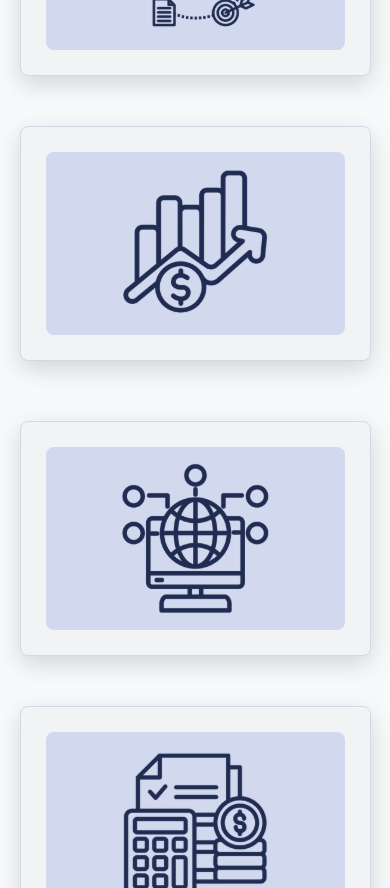
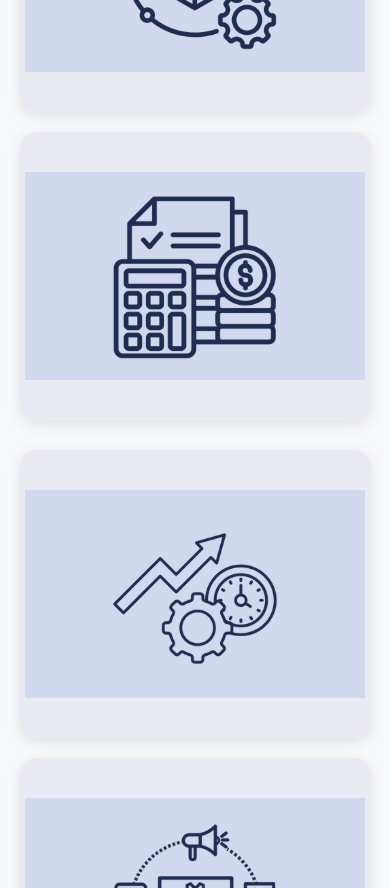
Before and after one commit to Donniedarko45/TALENTTROX, a React (Vite) app: page / in a window 390 px wide. Shown: the part 4220-5108 px from the top of the page. Built offline with nearby package versions, Linux system fonts and the light colour scheme.

Commit message:
Refactor EveryField component to enhance card details and improve layout responsiveness

```diff
--- a/src/Componets/EveyField/EveryField.css
+++ b/src/Componets/EveyField/EveryField.css
@@ -1,8 +1,8 @@
 /* Main container for the "Every Field" section */
 .every-field-section {
   padding: 80px 5%;
-  background-color: #f8f9fa; /* Slightly off-white background like the image */
-  font-family: 'Segoe UI', Tahoma, Geneva, Verdana, sans-serif;
+  background-color: #f8f9fa;
+
   text-align: center;
 }
 
@@ -10,135 +10,145 @@
   font-size: 2.8rem;
   font-weight: 700;
   color: #152147;
-  margin-bottom: 60px; /* Increased margin for better spacing */
+  margin-bottom: 60px;
 }
 
-/* This is the main container for the columns */
+/* Grid layout for columns */
 .fields-grid {
   display: flex;
-  justify-content: center; /* Center the columns horizontally */
-  align-items: center;    /* Vertically align the columns to the center */
-  gap: 50px;
+  justify-content: center;
+  align-items: flex-start;
+  gap: 30px;
   max-width: 1300px;
   margin: 0 auto;
 }
 
-/* This is for each of the three columns */
 .fields-column {
   display: flex;
-  flex-direction: column; /* Stack the cards vertically */
-  gap: 60px; /* Increased vertical space between cards in a single column */
-  width: 30%; /* Assign a width to the columns */
+  flex-direction: column;
+  gap: 30px;
+  width: 30%;
 }
+
+/* --- CARD STYLING FOR REVEAL EFFECT --- */
 
 /* Individual field card */
 .field-card {
-  background-color: #f1f3f5; /* Darker background for better contrast */
-  border-radius: 8px; /* Less rounded initially */
-  padding: 25px;
-  box-shadow: 0 8px 25px rgba(0, 0, 0, 0.15); /* Increased shadow for more prominence */
-  transition: transform 0.3s ease, box-shadow 0.3s ease, border 0.3s ease, border-radius 0.3s ease;
-  border: 1px solid #d1d9e6; /* Darker border for better definition */
-  position: relative;
-  overflow: visible;
+  border-radius: 16px;
+  box-shadow: 0 4px 15px rgba(0, 0, 0, 0.1);
+  cursor: pointer;
+  background-color: #ffffff;
+  overflow: hidden; /* Crucial for the max-height animation */
+  transition: transform 0.3s ease, box-shadow 0.3s ease;
 }
 
-/* Layer that scrolls out from card */
-.field-card::before {
-  content: '';
-  position: absolute;
-  top: 0;
-  left: 0;
-  width: 100%;
-  height: 100%;
-  background: #f1f3f5; /* Same darker background as original card */
-  border-radius: inherit;
-  border-top: none; /* Remove/hide top border for seamless flow */
-  border-bottom: 2px solid #9ca3af; /* Stronger bottom border for clear visibility */
-  border-left: 2px solid #9ca3af; /* Stronger left border for clear visibility */
-  border-right: 2px solid #9ca3af; /* Stronger right border for clear visibility */
-  box-shadow: 0 6px 16px rgba(0, 0, 0, 0.12); /* Stronger shadow for depth */
-  transform: translateY(75px);
-  opacity: 0;
-  pointer-events: none;
-  z-index: 1;
-  animation: scrollBackUp 0.4s ease-in forwards;
+.field-card:hover {
+  transform: translateY(-5px);
+  box-shadow: 0 8px 25px rgba(0, 0, 0, 0.15);
 }
 
-/* Animation: Scroll out on hover */
-.field-card:hover::before {
-  animation: scrollOut 0.6s ease-out forwards;
+/* The top area with the icon, always visible */
+.card-image-area {
+  display: flex;
+  justify-content: center;
+  align-items: center;
+  padding: 40px 20px;
+  box-sizing: border-box;
+  background-color: #e9eaf2;
 }
 
-/* Scroll down animation */
-@keyframes scrollOut {
-  0% {
-    transform: translateY(0);
-    opacity: 0.3;
-  }
-  50% {
-    transform: translateY(50px);
-    opacity: 0.2;
-  }
-  100% {
-    transform: translateY(75px);
-    opacity: 0;
+
+
+/* The bottom details panel that is revealed */
+.card-details-area {
+  padding: 0 24px; /* Collapse padding initially */
+  box-sizing: border-box;
+  text-align: left;
+
+  /* Initial state: collapsed and invisible */
+  max-height: 0;
+  opacity: 0;
+  overflow: hidden;
+  transition: max-height 0.4s ease-in-out, padding 0.4s ease-in-out, opacity 0.2s ease-in-out 0.2s;
+}
+
+/* Hover state: expand the panel to reveal content */
+.field-card:hover .card-details-area {
+  padding: 24px; /* Add padding back on hover */
+  max-height: 300px; /* Set a height large enough for the content */
+  opacity: 1;
+}
+
+/* Styling for content inside the details panel */
+.card-details-area h3 {
+  font-size: 1.5rem;
+  font-weight: 700;
+  color: #111827;
+  margin: 0 0 12px 0;
+  white-space: nowrap;
+}
+
+.card-details-area p {
+  font-size: 0.9rem;
+  color: #4b5563;
+  line-height: 1.6;
+  margin: 0 0 20px 0;
+  height: 4.8em;
+  overflow: hidden;
+}
+
+.company-info {
+  display: flex;
+  align-items: center;
+  gap: 12px;
+  font-size: 0.9rem;
+  color: #374151;
+}
+
+.company-logos {
+  display: flex;
+  align-items: center;
+  gap: 10px;
+}
+
+.company-logos img {
+  height: 20px;
+  width: auto;
+  object-fit: contain;
+}
+
+.more-text {
+  font-size: 0.8rem;
+  color: #6b7280;
+}
+
+
+/* --- Responsive adjustments --- */
+@media (max-width: 992px) {
+  .fields-grid {
+    gap: 20px;
   }
 }
 
-/* Scroll back up animation when cursor leaves */
-@keyframes scrollBackUp {
-  0% {
-    transform: translateY(75px);
-    opacity: 0;
-  }
-  50% {
-    transform: translateY(50px);
-    opacity: 0.2;
-  }
-  100% {
-    transform: translateY(0);
-    opacity: 0;
-  }
-}
-
-.field-card:hover {
-  transform: none;
-  box-shadow: 0 0 8px rgba(0, 0, 0, 0.6);
-  border: 2px solid #6b7280; /* Lighter gray-blue border */
-  border-radius: 20px; /* More rounded on hover */
-}
-
-.field-card img {
-  width: 100%;
-  height: auto;
-  display: block;
-  background-color: #e9eaf2; /* Placeholder background for the image area */
-  border-radius: 8px; /* Rounded corners for the image itself */
-  position: relative;
-  z-index: 2; /* Above the animation overlay */
-}
-
-/* Responsive adjustments */
 @media (max-width: 768px) {
   .every-field-section h2 {
     font-size: 2.2rem;
   }
-
-  /* On smaller screens, stack the columns vertically */
   .fields-grid {
     flex-direction: column;
     align-items: center;
   }
-
   .fields-column {
-    width: 80%; /* Give columns more width when stacked */
-    max-width: 400px;
+    width: 80%;
+    max-width: 450px;
   }
 }
 
 @media (max-width: 576px) {
   .fields-column {
-    width: 100%; /* Full width on mobile */
+    width: 100%;
+  }
+  .card-details-area h3 {
+    font-size: 1.3rem;
   }
 }
--- a/src/Componets/EveyField/EveyField.jsx
+++ b/src/Componets/EveyField/EveyField.jsx
@@ -1,6 +1,7 @@
 import React from 'react';
 import './EveryField.css';
 
+// Import your images (ensure paths are correct)
 import Image1 from './1.svg';
 import Image2 from './2.svg';
 import Image3 from './3.svg';
@@ -9,58 +10,135 @@ import Image5 from './5.svg';
 import Image6 from './6.svg';
 import Image7 from './7.svg';
 import Image8 from './8.svg';
+
+// Complete list of Logo URLs
+const deloitteLogo = 'https://upload.wikimedia.org/wikipedia/commons/thumb/2/2b/DeloitteNewLogo.svg/2560px-DeloitteNewLogo.svg.png';
+const kpmgLogo = 'https://upload.wikimedia.org/wikipedia/commons/thumb/9/9d/KPMG_logo.svg/2560px-KPMG_logo.svg.png';
+const pwcLogo = 'https://upload.wikimedia.org/wikipedia/commons/thumb/5/53/PwC_logo.svg/2560px-PwC_logo.svg.png';
+const iciciLogo = 'https://upload.wikimedia.org/wikipedia/commons/thumb/1/12/ICICI_Bank_Logo.svg/2560px-ICICI_Bank_Logo.svg.png';
+const nykaaLogo = 'https://cdn.iconscout.com/icon/free/png-256/free-nykaa-3384872-2822953.png';
+const myntraLogo = 'https://upload.wikimedia.org/wikipedia/commons/thumb/d/d5/Myntra_logo.svg/2560px-Myntra_logo.svg.png';
+const flipkartLogo = 'https://upload.wikimedia.org/wikipedia/commons/thumb/a/a9/Flipkart_logo.svg/2560px-Flipkart_logo.svg.png';
+const delhiveryLogo = 'https://upload.wikimedia.org/wikipedia/en/thumb/3/39/Delhivery_Logo.svg/1200px-Delhivery_Logo.svg.png';
+const razorpayLogo = 'https://upload.wikimedia.org/wikipedia/en/thumb/8/89/Razorpay_logo.svg/1200px-Razorpay_logo.svg.png';
+const microsoftLogo = 'https://upload.wikimedia.org/wikipedia/commons/thumb/4/44/Microsoft_logo.svg/2048px-Microsoft_logo.svg.png';
+const eyLogo = 'https://upload.wikimedia.org/wikipedia/commons/thumb/3/35/EY_logo_2019.svg/1200px-EY_logo_2019.svg.png';
+const amazonLogo = 'https://upload.wikimedia.org/wikipedia/commons/thumb/a/a9/Amazon_logo.svg/2560px-Amazon_logo.svg.png';
+const infosysLogo = 'https://upload.wikimedia.org/wikipedia/commons/thumb/9/95/Infosys_logo.svg/2560px-Infosys_logo.svg.png';
+const googleLogo = 'https://upload.wikimedia.org/wikipedia/commons/thumb/c/c1/Google_%22G%22_logo.svg/2048px-Google_%22G%22_logo.svg.png';
+const zendeskLogo = 'https://upload.wikimedia.org/wikipedia/commons/thumb/a/a2/Zendesk_logo.svg/2560px-Zendesk_logo.svg.png';
+const intercomLogo = 'https://upload.wikimedia.org/wikipedia/commons/thumb/b/b8/Intercom_logo.svg/2560px-Intercom_logo.svg.png';
+
 const fields = [
-  { id: 1, alt: 'Human Resources and Finance', image: Image1 },
-  { id: 2, alt: 'Financial Growth Chart', image: Image3 },
-  { id: 3, alt: 'Product Development Lifecycle', image: Image6 },
-  { id: 4, alt: 'Digital Marketing', image: Image2 },
-  { id: 5, alt: 'Process Optimization', image: Image7 },
-  { id: 6, alt: 'Accounting and Billing', image: Image4 },
-  { id: 7, alt: 'Global Networking', image: Image5 },
-  { id: 8, alt: 'Customer Support', image: Image8 },
+  {
+    id: 1,
+    image: Image1,
+    alt: 'Human Resources',
+    title: 'Human Resources',
+    description: 'Manages recruitment, employee relations, training, and benefits to build a strong and engaged workforce.',
+    companies: [ { name: 'Deloitte', logo: deloitteLogo }, { name: 'KPMG', logo: kpmgLogo } ]
+  },
+  {
+    id: 2,
+    image: Image2,
+    alt: 'Finance and Accounting',
+    title: 'Finance & Accounting',
+    description: 'Handles budgeting, financial reporting, auditing, and compliance to ensure the company\'s fiscal health.',
+    companies: [ { name: 'PwC', logo: pwcLogo }, { name: 'ICICI Bank', logo: iciciLogo } ]
+  },
+  {
+    id: 3,
+    image: Image3,
+    alt: 'Marketing',
+    title: 'Marketing',
+    description: 'Creates and executes strategies to build brand awareness, attract customers, and drive business growth.',
+    companies: [ { name: 'Nykaa', logo: nykaaLogo }, { name: 'Myntra', logo: myntraLogo } ]
+  },
+  {
+    id: 4,
+    image: Image4,
+    alt: 'Business Development',
+    title: 'Business Development',
+    description: 'Focuses on generating leads, creating deals, and expanding the company\'s market reach and revenue.',
+    companies: [ { name: 'EY', logo: eyLogo }, { name: 'Amazon', logo: amazonLogo } ]
+  },
+  {
+    id: 5,
+    image: Image5,
+    alt: 'Operations',
+    title: 'Operations',
+    description: 'Oversees day-to-day processes, logistics, and supply chains to ensure efficiency and quality in service.',
+    companies: [ { name: 'Flipkart', logo: flipkartLogo }, { name: 'Delhivery', logo: delhiveryLogo } ]
+  },
+  {
+    id: 6,
+    image: Image6,
+    alt: 'Information Technology',
+    title: 'Information Technology',
+    description: 'Manages the company\'s technology infrastructure, ensuring smooth digital operations, security, and support.',
+    companies: [ { name: 'Infosys', logo: infosysLogo }, { name: 'Google', logo: googleLogo } ]
+  },
+  {
+    id: 7,
+    image: Image7,
+    alt: 'Product Management',
+    title: 'Product Management',
+    description: 'Drives the development and lifecycle of products by aligning business goals with customer needs and market trends.',
+    companies: [ { name: 'Razorpay', logo: razorpayLogo }, { name: 'Microsoft', logo: microsoftLogo } ]
+  },
+  {
+    id: 8,
+    image: Image8,
+    alt: 'Customer Service',
+    title: 'Customer Service',
+    description: 'Provides assistance to customers by resolving issues, offering guidance, and ensuring a positive experience.',
+    companies: [ { name: 'Zendesk', logo: zendeskLogo }, { name: 'Intercom', logo: intercomLogo } ]
+  },
 ];
+
 
 function EveryField() {
   const column1 = fields.slice(0, 3);
   const column2 = fields.slice(3, 5);
   const column3 = fields.slice(5, 8);
 
+  const renderFieldCard = (field) => (
+    <div key={field.id} className="field-card">
+      <div className="card-image-area">
+        <img
+          src={field.image}
+          alt={field.alt}
+          onError={(e) => { e.target.onerror = null; e.target.src='https://placehold.co/100x100/e9eaf2/7d7f82?text=Icon'; }}
+        />
+      </div>
+      <div className="card-details-area">
+        <h3>{field.title}</h3>
+        <p>{field.description}</p>
+        <div className="company-info">
+          <span>Company:</span>
+          <div className="company-logos">
+            {field.companies.map(company => (
+              <img key={company.name} src={company.logo} alt={`${company.name} logo`} />
+            ))}
+            <span className="more-text">+ more</span>
+          </div>
+        </div>
+      </div>
+    </div>
+  );
+
   return (
     <section className="every-field-section">
       <h2>Explore Opportunities in every field</h2>
       <div className="fields-grid">
         <div className="fields-column">
-          {column1.map(field => (
-            <div key={field.id} className="field-card">
-              <img
-                src={field.image}
-                alt={field.alt}
-                onError={(e) => { e.target.onerror = null; e.target.src='https://placehold.co/340x208/e9eaf2/7d7f82?text=Image+Not+Found'; }}
-              />
-            </div>
-          ))}
+          {column1.map(renderFieldCard)}
         </div>
         <div className="fields-column">
-          {column2.map(field => (
-            <div key={field.id} className="field-card">
-              <img
-                src={field.image}
-                alt={field.alt}
-                onError={(e) => { e.target.onerror = null; e.target.src='https://placehold.co/340x208/e9eaf2/7d7f82?text=Image+Not+Found'; }}
-              />
-            </div>
-          ))}
+          {column2.map(renderFieldCard)}
         </div>
         <div className="fields-column">
-          {column3.map(field => (
-            <div key={field.id} className="field-card">
-              <img
-                src={field.image}
-                alt={field.alt}
-                onError={(e) => { e.target.onerror = null; e.target.src='https://placehold.co/340x208/e9eaf2/7d7f82?text=Image+Not+Found'; }}
-              />
-            </div>
-          ))}
+          {column3.map(renderFieldCard)}
         </div>
       </div>
     </section>
--- a/src/pages/Home.jsx
+++ b/src/pages/Home.jsx
@@ -18,7 +18,7 @@ function Home() {
       <Opportunities />
       <TrustCard />
       <FAQ />
-      <Career />
+      <Career />/
     </>
   );
 }
```
